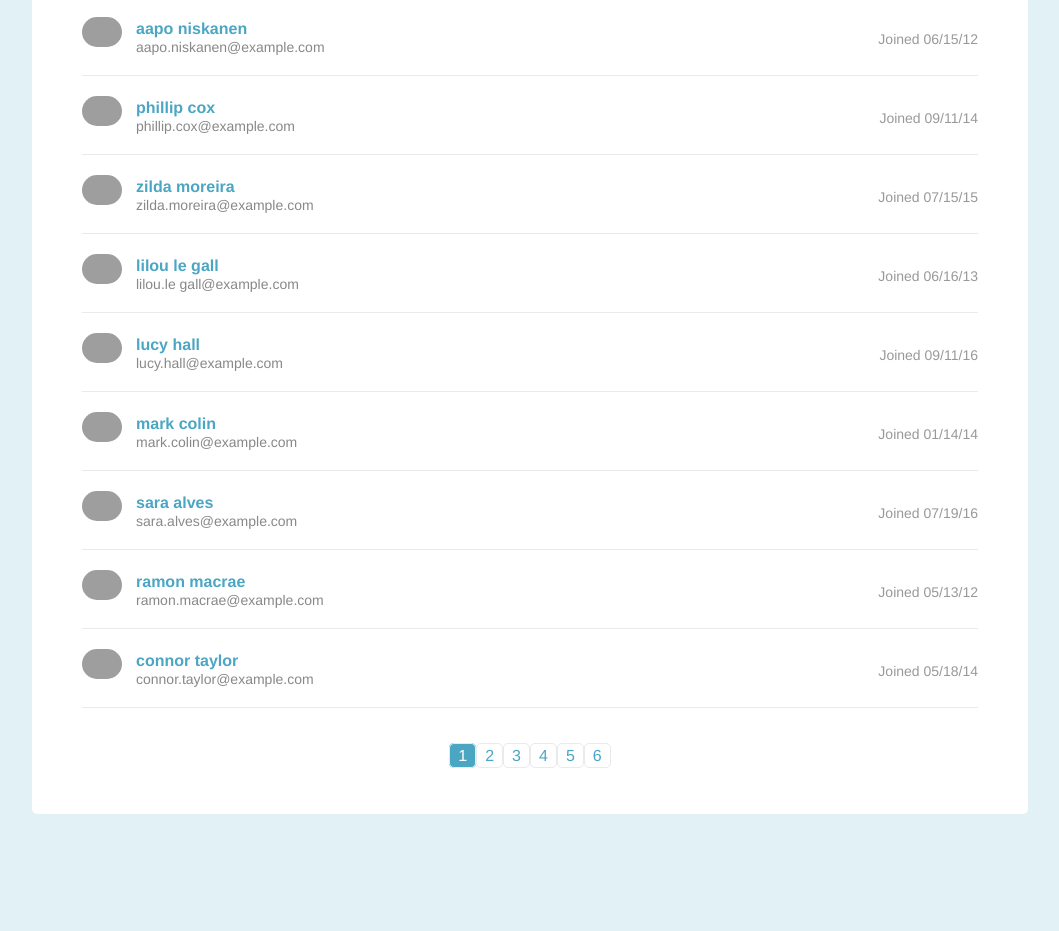
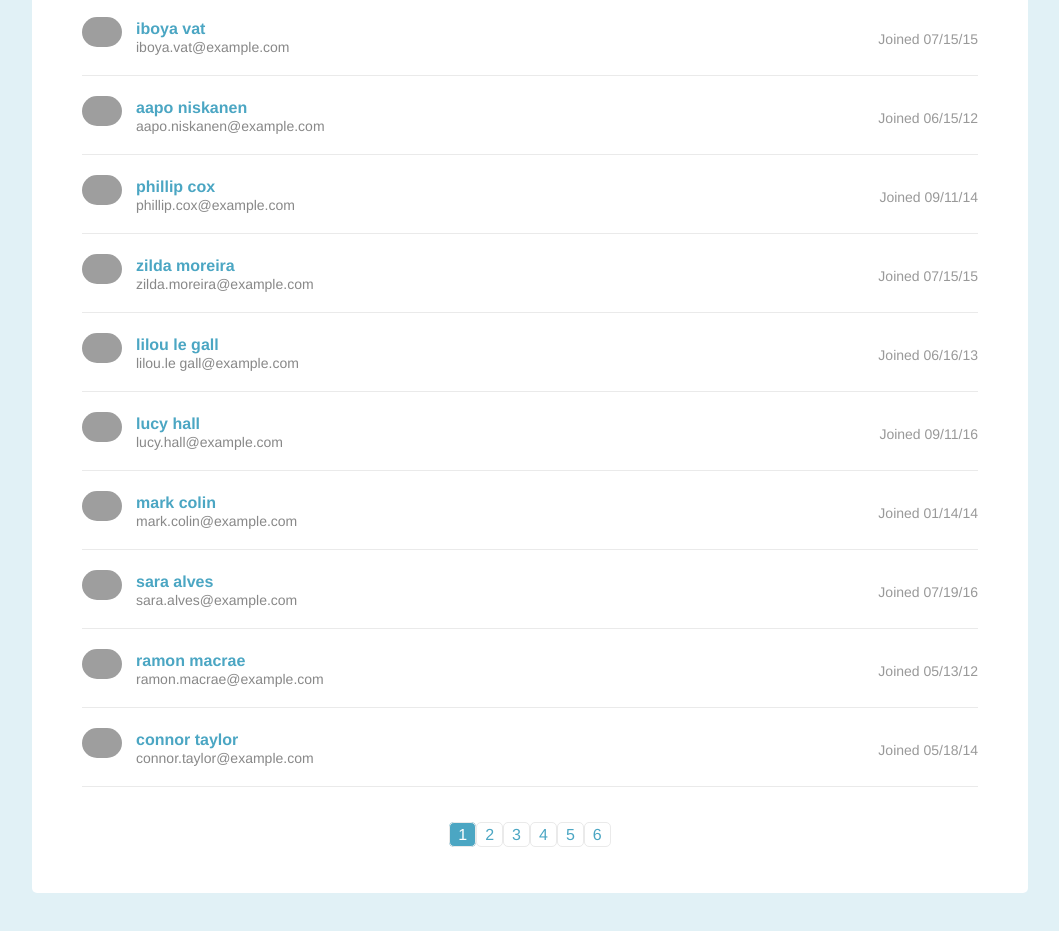
Before and after one commit to JustinHartzog/Techdegree-Project-2, a plain HTML site: page index.html in a window 1280 px wide. Shown: the part 125-1056 px from the top of the page, without its empty margins (110-1169 px from the left). Before the commit the page ends 989 px from the top, so only its background shows below. Drawn offline with Linux system fonts and the light colour scheme; grey boxes are pictures that could not be loaded.

Commit message:
fixed some issues
fixed the fact that only 9 students showed up per page and dynamicaly added the div element with the class name pagination

```diff
--- a/index.html
+++ b/index.html
@@ -557,8 +557,7 @@
         </li>
       </ul>
       <!-- dynamically add pagination links here -->
-      <div class="pagination">
-      </div>
+
     </div>
     <script src="js/script.js"></script>
   </body>
--- a/js/script.js
+++ b/js/script.js
@@ -8,23 +8,29 @@ FSJS project 2 - List Filter and Pagination
 const ul = document.querySelector('.student-list');
 const lis = ul.children;
 const numPages = Math.ceil(lis.length / 10);
+const newDiv = document.createElement('div');
+const newUl = document.createElement('ul');
+newDiv.className = 'pagination';
+document.querySelector('.page').appendChild(newDiv);
+newDiv.appendChild(newUl);
 const div = document.querySelector('.pagination');
 for (let i = 1; i <= numPages; i += 1) {
   const li = document.createElement('li');
   var display = '';
   display = "<a href='#'>" + i + "</a>";
   li.innerHTML = display;
-  div.appendChild(li);
+  newUl.appendChild(li);
 }
 const pageOne = document.querySelector('div.pagination li a');
 pageOne.className = 'active';
+
 
 // This function hides all the students except for those that should be displayed
 function disappear(y, j) {
   for (let i = 0; i < y.length; i += 1) {
     let li = y[i];
     const top = j * 10;
-    const bottom = top - 10;
+    const bottom = top - 11;
     if(i < top && i > bottom) {
       li.style.display = 'block';
     } else {
```
